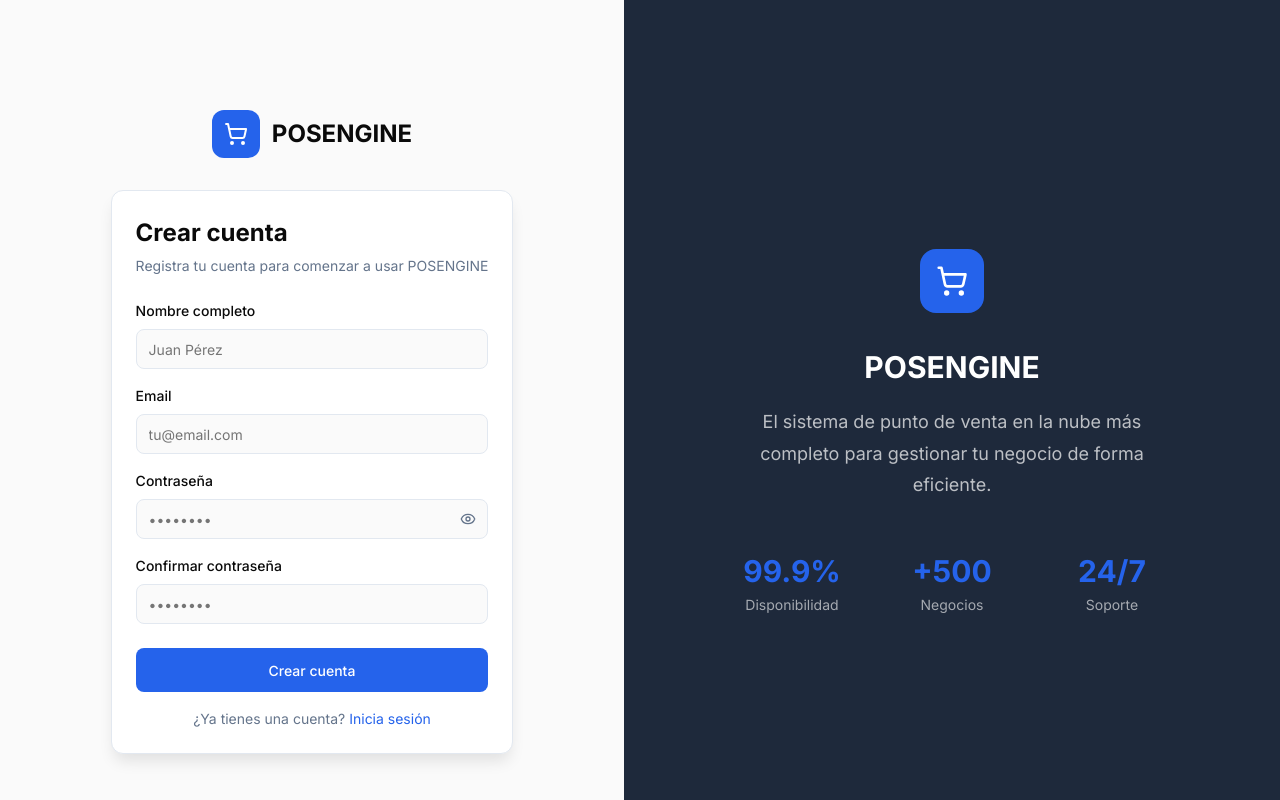
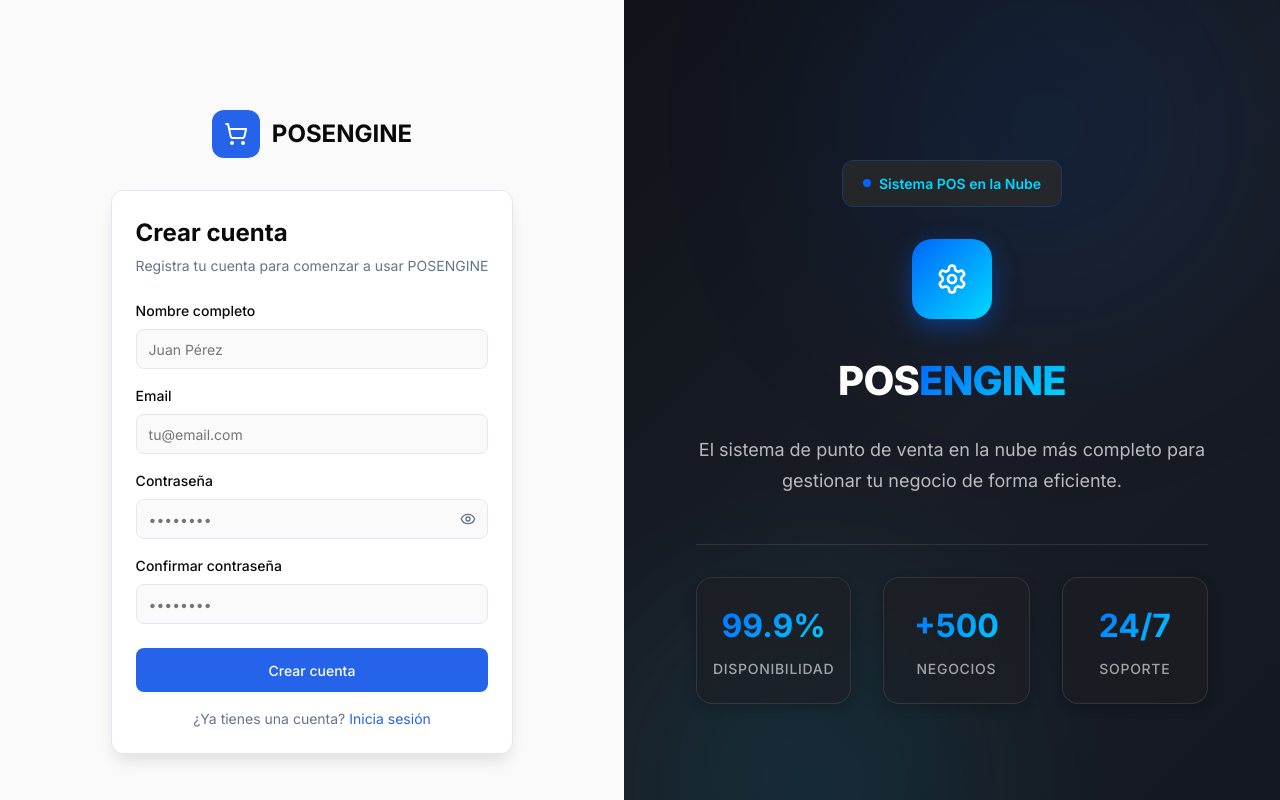
Before and after one commit to wildbergerlopezk/posengine-frontend, a Next.js app in the folder posengine-frontend/: page /register in a window 1280 px wide. Built offline with nearby package versions, Linux system fonts and the light colour scheme; no server answers.

Commit message:
cambios de diseño de layout en tsx y css

```diff
--- a/posengine-frontend/app/(auth)/auth-layout.module.css
+++ b/posengine-frontend/app/(auth)/auth-layout.module.css
@@ -1,3 +1,7 @@
+/* ================================
+   AUTH LAYOUT STYLES - POSENGINE
+   ================================ */
+
 .layout {
   min-height: 100vh;
   display: flex;
@@ -11,6 +15,9 @@
   padding: 2rem;
 }
 
+/* ============================================
+   BRANDING SECTION - ESTILO FITTRACK
+   ============================================ */
 .brandingSection {
   display: none;
   flex: 1;
@@ -18,8 +25,14 @@
   align-items: center;
   justify-content: center;
   padding: 3rem;
-  background-color: var(--color-sidebar-bg);
-  color: var(--color-sidebar-foreground);
+  background: linear-gradient(135deg,
+    hsl(220, 25%, 8%) 0%,
+    hsl(220, 20%, 12%) 50%,
+    hsl(220, 25%, 10%) 100%
+  );
+  color: white;
+  position: relative;
+  overflow: hidden;
 }
 
 @media (min-width: 1024px) {
@@ -28,57 +41,204 @@
   }
 }
 
-.brandingContent {
-  max-width: 28rem;
-  text-align: center;
+/* Background blur effects - colores FitTrack */
+.brandingSection::before,
+.brandingSection::after {
+  content: '';
+  position: absolute;
+  border-radius: 50%;
+  filter: blur(100px);
+  opacity: 0.15;
+  animation: slowFloat 20s ease-in-out infinite;
+  pointer-events: none;
 }
 
+.brandingSection::before {
+  top: -20%;
+  right: -10%;
+  width: 600px;
+  height: 600px;
+  background: radial-gradient(circle, #0066ff 0%, transparent 70%);
+}
+
+.brandingSection::after {
+  bottom: -20%;
+  left: -10%;
+  width: 500px;
+  height: 500px;
+  background: radial-gradient(circle, #00d9ff 0%, transparent 70%);
+  animation-delay: -10s;
+}
+
+@keyframes slowFloat {
+  0%, 100% {
+    transform: translate(0, 0) rotate(0deg);
+  }
+  33% {
+    transform: translate(30px, -30px) rotate(5deg);
+  }
+  66% {
+    transform: translate(-20px, 20px) rotate(-5deg);
+  }
+}
+
+.brandingContent {
+  max-width: 32rem;
+  text-align: center;
+  position: relative;
+  z-index: 2;
+}
+
+/* Badge - colores FitTrack */
+.brandingBadge {
+  display: inline-flex;
+  align-items: center;
+  gap: 0.5rem;
+  padding: 0.75rem 1.25rem;
+  background: rgba(42, 42, 42, 0.8);
+  color: #00d9ff;
+  font-size: 0.875rem;
+  font-weight: 600;
+  border-radius: 12px;
+  border: 1px solid rgba(0, 102, 255, 0.3);
+  backdrop-filter: blur(15px);
+  margin-bottom: 2rem;
+}
+
+.badgeDot {
+  width: 8px;
+  height: 8px;
+  background: #0066ff;
+  border-radius: 50%;
+  animation: pulse 2s infinite;
+}
+
+@keyframes pulse {
+  0%, 100% {
+    opacity: 1;
+    transform: scale(1);
+  }
+  50% {
+    opacity: 0.6;
+    transform: scale(1.2);
+  }
+}
+
+/* Ícono con gradiente FitTrack */
 .brandingIcon {
-  width: 4rem;
-  height: 4rem;
-  background-color: var(--color-primary);
-  border-radius: 1rem;
+  width: 5rem;
+  height: 5rem;
+  background: linear-gradient(135deg, #0066ff 0%, #00d9ff 100%);
+  border-radius: 1.25rem;
   display: flex;
   align-items: center;
   justify-content: center;
   margin: 0 auto 2rem;
   color: white;
+  box-shadow: 0 8px 24px rgba(0, 102, 255, 0.4);
 }
 
+/* Título */
 .brandingTitle {
-  font-size: 1.875rem;
-  font-weight: 700;
-  margin: 0 0 1rem 0;
+  font-size: 2.5rem;
+  font-weight: 800;
+  margin: 0 0 1.5rem 0;
   color: white;
+  letter-spacing: -0.02em;
 }
 
+/* Gradiente exacto de FitTrack (cyan a azul) */
+.brandingTitleGradient {
+  background: linear-gradient(135deg, #0066ff 0%, #00d9ff 100%);
+  -webkit-background-clip: text;
+  -webkit-text-fill-color: transparent;
+  background-clip: text;
+  font-weight: 800;
+}
+
+/* Descripción */
 .brandingDescription {
   font-size: 1.125rem;
-  line-height: 1.75;
+  line-height: 1.7;
   color: rgba(255, 255, 255, 0.7);
-  margin: 0;
+  margin: 0 0 3rem 0;
 }
 
+/* Stats Grid con glass effect */
 .statsGrid {
   display: grid;
   grid-template-columns: repeat(3, 1fr);
   gap: 2rem;
   margin-top: 3rem;
+  padding-top: 2rem;
+  border-top: 1px solid rgba(255, 255, 255, 0.1);
 }
 
 .stat {
   text-align: center;
+  padding: 1.5rem 1rem;
+  border-radius: 16px;
+  background: rgba(30, 30, 35, 0.6);
+  backdrop-filter: blur(15px);
+  border: 1px solid rgba(255, 255, 255, 0.1);
+  transition: all 0.3s ease;
+  box-shadow: 0 4px 12px rgba(0, 0, 0, 0.2);
 }
 
+.stat:hover {
+  background: rgba(30, 30, 35, 0.8);
+  border-color: rgba(0, 217, 255, 0.4);
+  transform: translateY(-4px) scale(1.02);
+  box-shadow: 0 8px 24px rgba(0, 217, 255, 0.3);
+}
+
+/* Valores con el degradado FitTrack */
 .statValue {
-  font-size: 1.875rem;
+  font-size: 2rem;
   font-weight: 700;
-  color: var(--color-primary);
-  margin: 0;
+  background: linear-gradient(135deg, #0066ff 0%, #00d9ff 100%);
+  -webkit-background-clip: text;
+  -webkit-text-fill-color: transparent;
+  background-clip: text;
+  margin: 0 0 0.5rem 0;
 }
 
 .statLabel {
   font-size: 0.875rem;
   color: rgba(255, 255, 255, 0.6);
   margin: 0;
+  font-weight: 500;
+  text-transform: uppercase;
+  letter-spacing: 0.05em;
 }
+
+/* Responsive */
+@media (max-width: 768px) {
+  .brandingTitle {
+    font-size: 2rem;
+  }
+
+  .brandingDescription {
+    font-size: 1rem;
+  }
+
+  .statsGrid {
+    grid-template-columns: 1fr;
+    gap: 1rem;
+  }
+
+  .statValue {
+    font-size: 1.5rem;
+  }
+
+  .brandingIcon {
+    width: 4rem;
+    height: 4rem;
+  }
+
+  .brandingSection::before,
+  .brandingSection::after {
+    width: 400px;
+    height: 400px;
+  }
+}
--- a/posengine-frontend/app/(auth)/layout.tsx
+++ b/posengine-frontend/app/(auth)/layout.tsx
@@ -1,5 +1,5 @@
 import type React from "react"
-import { ShoppingCart } from "lucide-react"
+import { Settings } from "lucide-react"
 import styles from "./auth-layout.module.css"
 
 export default function AuthLayout({
@@ -15,13 +15,23 @@ export default function AuthLayout({
       {/* Right side - Branding */}
       <div className={styles.brandingSection}>
         <div className={styles.brandingContent}>
+          <div className={styles.brandingBadge}>
+            <span className={styles.badgeDot}></span>
+            Sistema POS en la Nube
+          </div>
+
           <div className={styles.brandingIcon}>
-            <ShoppingCart size={32} />
+            <Settings size={32} />
           </div>
-          <h2 className={styles.brandingTitle}>POSENGINE</h2>
+
+          <h2 className={styles.brandingTitle}>
+            POS<span className={styles.brandingTitleGradient}>ENGINE</span>
+          </h2>
+
           <p className={styles.brandingDescription}>
             El sistema de punto de venta en la nube más completo para gestionar tu negocio de forma eficiente.
           </p>
+
           <div className={styles.statsGrid}>
             <div className={styles.stat}>
               <p className={styles.statValue}>99.9%</p>
```
